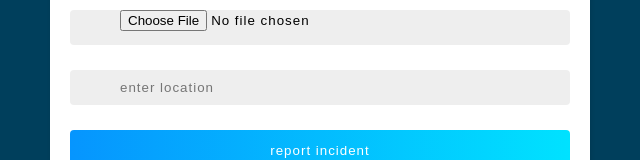
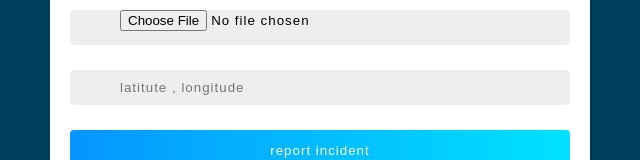
Before and after one commit to willyserge/broadcaster, a website: page UI/report.html in a window 1280 px wide. Shown: the part 644-804 px from the top of the page, 320-960 px from the left. Drawn offline with Linux system fonts and the light colour scheme.

Commit message:
change placeholder from enter location to lat long

```diff
--- a/UI/report.html
+++ b/UI/report.html
@@ -34,7 +34,8 @@
                <textarea cols="35" rows="10" placeholder="Describe incident here..."></textarea>
 
                <input type="file" placeholder="upload photo or video">
-               <input type="text" name="" placeholder="enter location">
+               <input type="text" name="" placeholder="latitute , longitude">
+
 
                <button>report incident</button>
 
```
